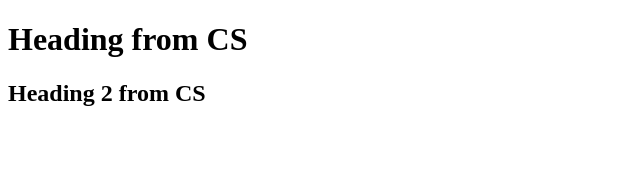
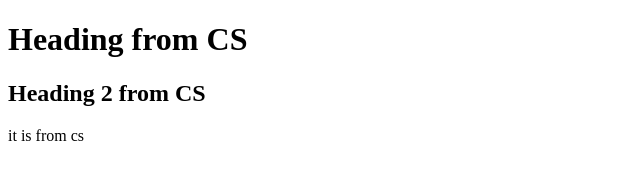
Before and after one commit to haqnawaz99/20221024CS, a plain HTML site: page index.html in a window 1280 px wide. Shown: the full height of the page, 0-640 px from the left. Drawn offline with Linux system fonts and the light colour scheme.

Commit message:
Changed in html

```diff
--- a/index.html
+++ b/index.html
@@ -9,5 +9,6 @@
   <body>
     <h1>Heading from CS</h1>
     <h2>Heading 2 from CS</h2>
+    <p>it is from cs</p>
   </body>
 </html>
```
